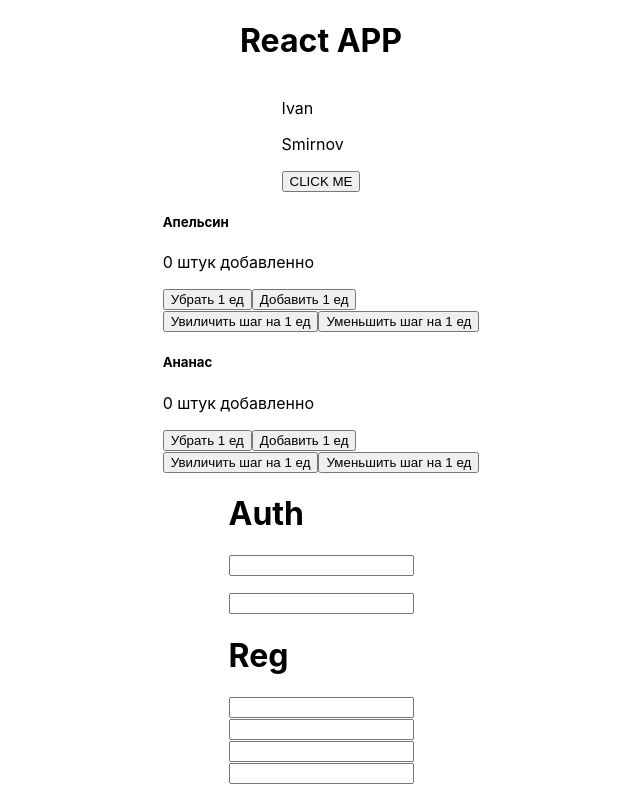
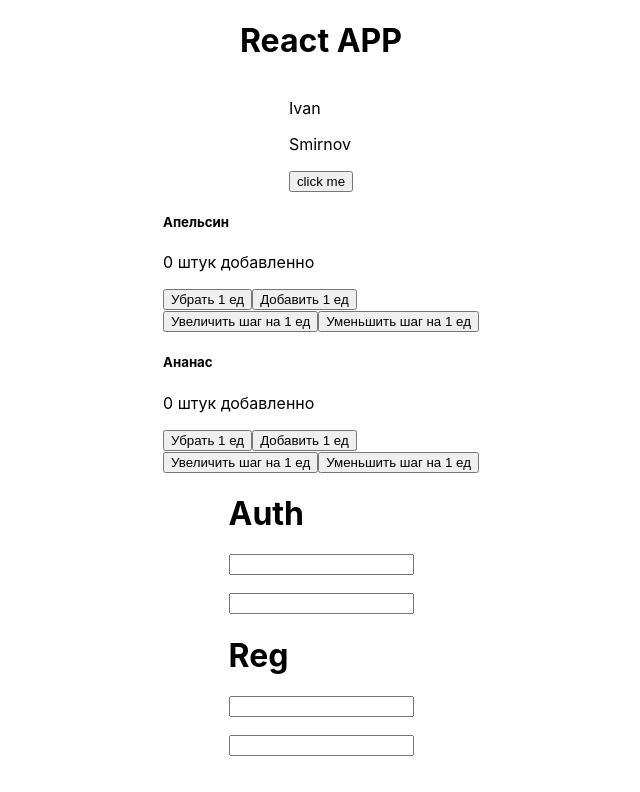
Before and after one commit to lebmed9/react_course_2022, a React (Create React App) app: page / in a window 1280 px wide. Shown: the top 792 px of the page, without its empty margins (319-959 px from the left). Built offline with nearby package versions, Linux system fonts and the light colour scheme.

Commit message:
children and image

```diff
--- a/src/App.css
+++ b/src/App.css
@@ -5,3 +5,9 @@
   justify-content: center;
   align-items: center;
 }
+
+/* .name_wrapper {
+  display: flex;
+  justify-content: center;
+  align-content: center;
+} */
--- a/src/App.tsx
+++ b/src/App.tsx
@@ -1,9 +1,8 @@
 import React from 'react';
 import './App.css';
 import Counter from './Counter';
+import NameComponent from './NameComponent';
 import Form from './Form';
-import Input from './Input';
-import NameComponent from './NameComponent';
 import logo from './logo512.png';
 
 const App = () => (
@@ -13,18 +12,17 @@ const App = () => (
     <Counter title="Апельсин" />
     <Counter title="Ананас" />
     <Form title="Auth">
-      <Input />
-      <Input />
+      <input />
+      <input />
     </Form>
     <Form title="Reg">
-      <Input />
-      <Input />
-      <Input />
-      <Input />
+      <input />
+      <input />
     </Form>
     <img src={logo} alt="test" />
     <img src="/image/logo192.png" alt="test2" />
   </div>
+
 );
 
 export default App;
--- a/src/Counter.tsx
+++ b/src/Counter.tsx
@@ -9,8 +9,6 @@ const Counter = (props: CounterPropsType) => {
 
   const [count, setCount] = React.useState(0);
   const [step, setStep] = React.useState(1);
-
-  console.log('render', title);
 
   const addHandler = () => {
     setCount(count + step);
@@ -25,22 +23,15 @@ const Counter = (props: CounterPropsType) => {
       <h5>{title}</h5>
       <p>{`${count} штук добавленно`}</p>
       <div>
-        <button type="button" onClick={removeHandler}>
-          {`Убрать ${step} ед`}
-        </button>
-        <button type="button" onClick={addHandler}>
-          {`Добавить ${step} ед`}
-        </button>
+        <button type="button" onClick={removeHandler}>{`Убрать ${step} ед`}</button>
+        <button type="button" onClick={addHandler}>{`Добавить ${step} ед`}</button>
       </div>
       <div>
-        <button type="button" onClick={() => setStep(step + 1)}>
-          Увиличить шаг на 1 ед
-        </button>
-        <button type="button" onClick={() => setStep(step - 1)}>
-          Уменьшить шаг на 1 ед
-        </button>
+        <button type="button" onClick={() => setStep(step + 1)}>Увеличить шаг на 1 ед</button>
+        <button type="button" onClick={() => setStep(step - 1)}>Уменьшить шаг на 1 ед</button>
       </div>
     </div>
+
   );
 };
 
--- a/src/NameComponent.tsx
+++ b/src/NameComponent.tsx
@@ -10,20 +10,17 @@ const NameComponent = (props: NameComponentPropsType) => {
   const handler = (event: SyntheticEvent) => {
     console.log(event.currentTarget, 'currentTarget');
     console.log(event.target, 'target');
-  };
 
-  const mainHandler = (event: SyntheticEvent) => {
-    console.log(event.currentTarget, 'currentTarget');
-    console.log(event.target, 'target');
+  // const mainHandler = (event: SyntheticEvent) => {
+  //   console.log(event.currentTarget, 'currentTarget');
+  //   console.log(event.target, 'target');
   };
 
   return (
-    <div role="presentation" onClick={mainHandler} className="name_wrapper">
+    <div className="name_wrapper">
       <p>{firstName}</p>
       <p>{lastName}</p>
-      <button type="button" onClick={handler}>
-        CLICK ME
-      </button>
+      <button type="button">click me</button>
     </div>
   );
 };
```
